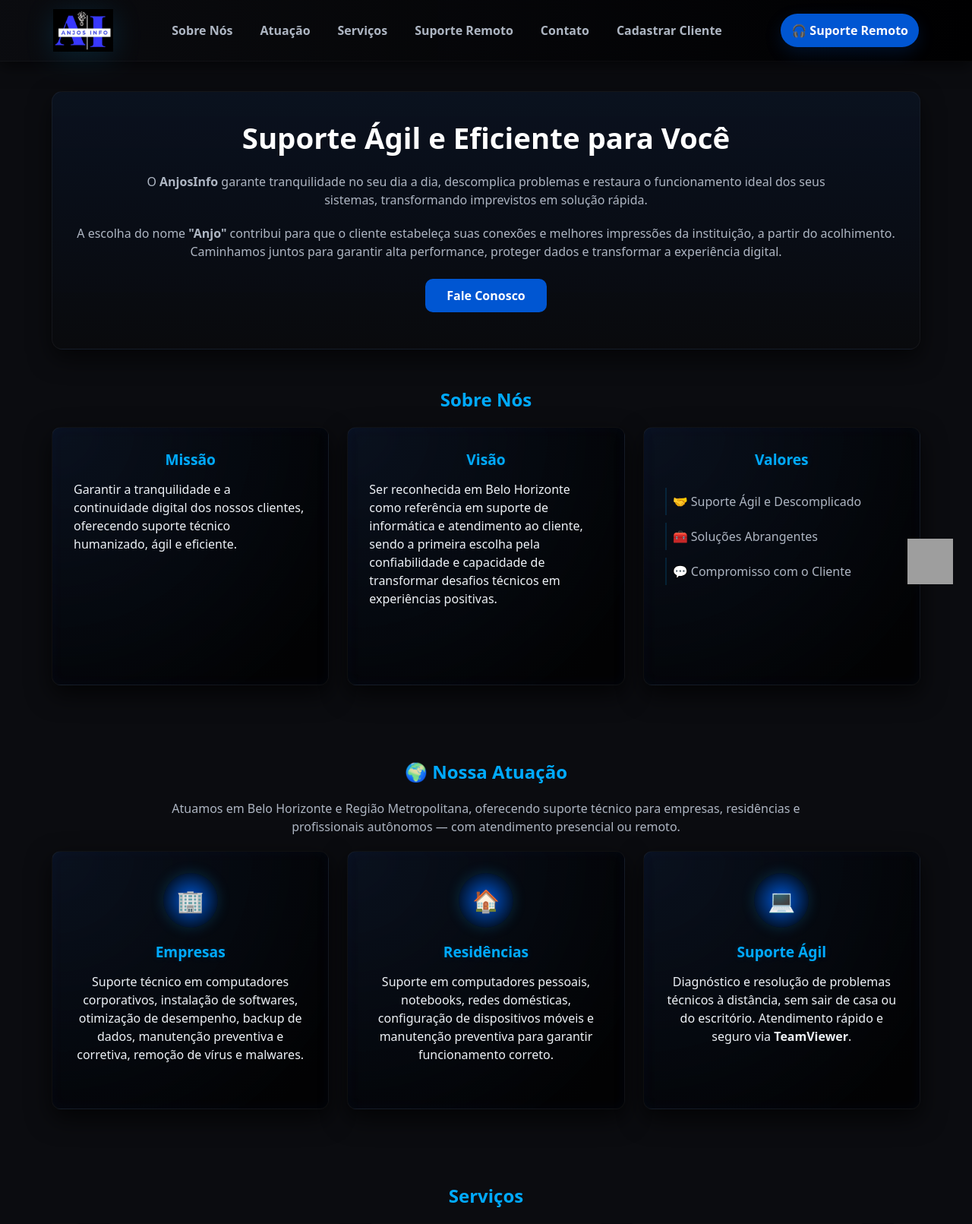
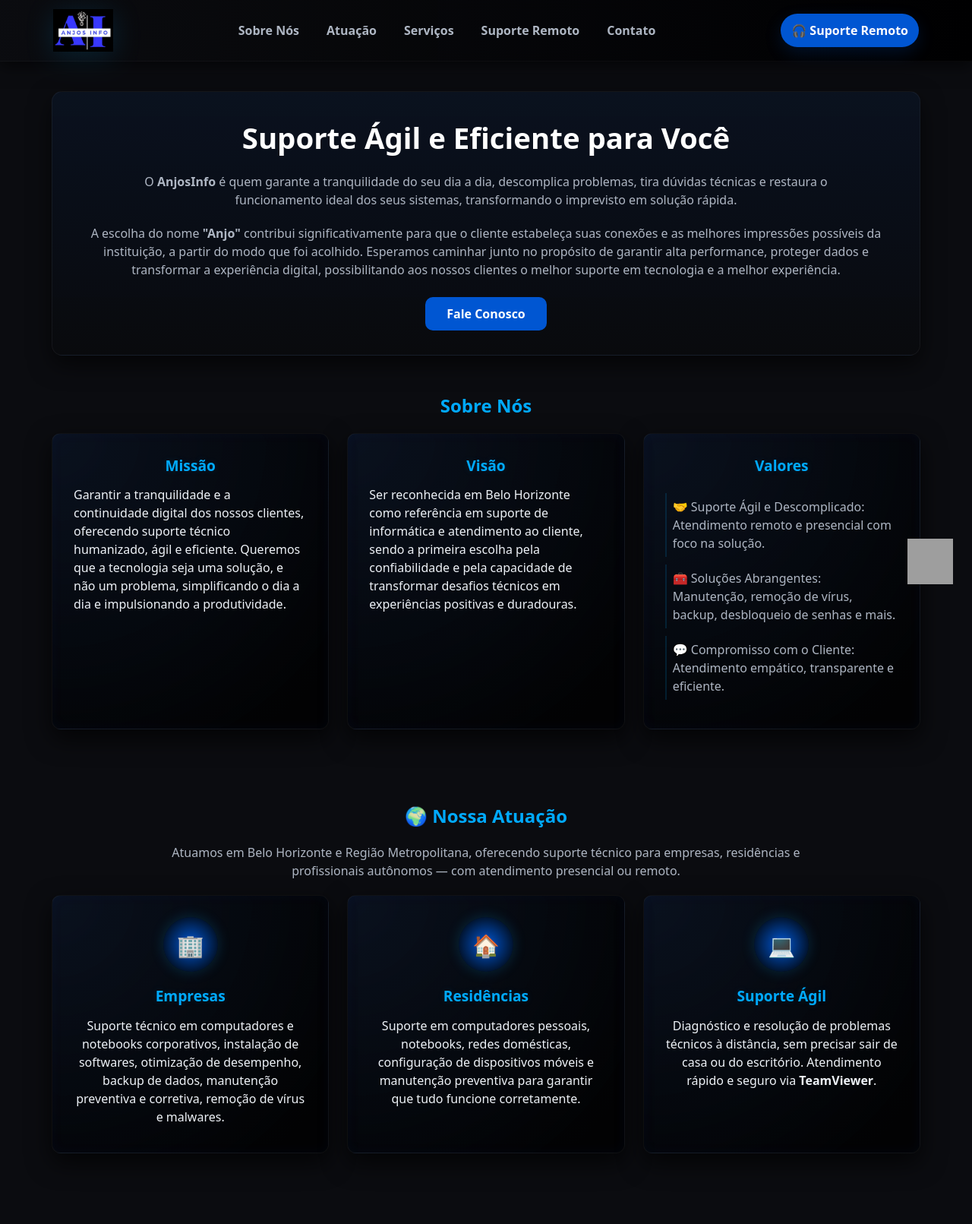
Before and after one commit to Anjosinfo/info-anjos-site, a Flask app: page / in a window 1280 px wide. Shown: the top 1611 px of the page at 76% size. Run offline with Flask 3, Linux system fonts and the light colour scheme; grey boxes are pictures that could not be loaded.

Commit message:
Atualização no site

```diff
--- a/app.py
+++ b/app.py
@@ -4,7 +4,7 @@ import sqlite3
 app = Flask(__name__)
 app.secret_key = 'secret123'
 
-# Criar banco
+# Inicializa banco de dados
 def init_db():
     conn = sqlite3.connect('clientes.db')
     cursor = conn.cursor()
@@ -25,12 +25,6 @@ init_db()
 def index():
     return render_template('index.html')
 
-# Página de cadastro
-@app.route('/cadastrar-cliente')
-def cadastrar_cliente_page():
-    return render_template('cadastro.html')
-
-# Receber cadastro
 @app.route('/cadastrar', methods=['POST'])
 def cadastrar():
     nome = request.form.get('nome')
@@ -38,9 +32,11 @@ def cadastrar():
     email = request.form.get('email')
     if not nome or not telefone or not email:
         return jsonify({"status":"erro","mensagem":"Preencha todos os campos"}), 400
+
     conn = sqlite3.connect('clientes.db')
     cursor = conn.cursor()
-    cursor.execute('INSERT INTO clientes (nome, telefone, email) VALUES (?, ?, ?)', (nome, telefone, email))
+    cursor.execute('INSERT INTO clientes (nome, telefone, email) VALUES (?, ?, ?)',
+                   (nome, telefone, email))
     conn.commit()
     conn.close()
     return jsonify({"status":"sucesso","mensagem":f"Cliente {nome} cadastrado com sucesso!"})
--- a/templates/index.html
+++ b/templates/index.html
@@ -165,7 +165,6 @@
           <li><a href="#servicos">Serviços</a></li>
           <li><a href="#suporte-remoto">Suporte Remoto</a></li>
           <li><a href="#contato">Contato</a></li>
-          <li><a href="/cadastrar-cliente">Cadastrar Cliente</a></li>
         </ul>
       </nav>
       <div class="nav-actions">
@@ -181,10 +180,10 @@
         <div class="card">
           <h1>Suporte Ágil e Eficiente para Você</h1>
           <p class="lead">
-            O <strong>AnjosInfo</strong> garante tranquilidade no seu dia a dia, descomplica problemas e restaura o funcionamento ideal dos seus sistemas, transformando imprevistos em solução rápida.
+            O <strong>AnjosInfo</strong> é quem garante a tranquilidade do seu dia a dia, descomplica problemas, tira dúvidas técnicas e restaura o funcionamento ideal dos seus sistemas, transformando o imprevisto em solução rápida.
           </p>
           <p>
-            A escolha do nome <strong>"Anjo"</strong> contribui para que o cliente estabeleça suas conexões e melhores impressões da instituição, a partir do acolhimento. Caminhamos juntos para garantir alta performance, proteger dados e transformar a experiência digital.
+            A escolha do nome <strong>"Anjo"</strong> contribui significativamente para que o cliente estabeleça suas conexões e as melhores impressões possíveis da instituição, a partir do modo que foi acolhido. Esperamos caminhar junto no propósito de garantir alta performance, proteger dados e transformar a experiência digital, possibilitando aos nossos clientes o melhor suporte em tecnologia e a melhor experiência.
           </p>
           <div class="actions"><a class="btn-primary" href="#contato">Fale Conosco</a></div>
         </div>
@@ -197,18 +196,18 @@
       <div class="grid">
         <article class="card">
           <h3>Missão</h3>
-          <p>Garantir a tranquilidade e a continuidade digital dos nossos clientes, oferecendo suporte técnico humanizado, ágil e eficiente.</p>
+          <p>Garantir a tranquilidade e a continuidade digital dos nossos clientes, oferecendo suporte técnico humanizado, ágil e eficiente. Queremos que a tecnologia seja uma solução, e não um problema, simplificando o dia a dia e impulsionando a produtividade.</p>
         </article>
         <article class="card">
           <h3>Visão</h3>
-          <p>Ser reconhecida em Belo Horizonte como referência em suporte de informática e atendimento ao cliente, sendo a primeira escolha pela confiabilidade e capacidade de transformar desafios técnicos em experiências positivas.</p>
+          <p>Ser reconhecida em Belo Horizonte como referência em suporte de informática e atendimento ao cliente, sendo a primeira escolha pela confiabilidade e pela capacidade de transformar desafios técnicos em experiências positivas e duradouras.</p>
         </article>
         <article class="card">
           <h3>Valores</h3>
           <ul class="service-list">
-            <li>🤝 Suporte Ágil e Descomplicado</li>
-            <li>🧰 Soluções Abrangentes</li>
-            <li>💬 Compromisso com o Cliente</li>
+            <li>🤝 Suporte Ágil e Descomplicado: Atendimento remoto e presencial com foco na solução.</li>
+            <li>🧰 Soluções Abrangentes: Manutenção, remoção de vírus, backup, desbloqueio de senhas e mais.</li>
+            <li>💬 Compromisso com o Cliente: Atendimento empático, transparente e eficiente.</li>
           </ul>
         </article>
       </div>
@@ -222,17 +221,17 @@
         <div class="card" style="text-align:center">
           <div class="icon-circle">🏢</div>
           <h3>Empresas</h3>
-          <p>Suporte técnico em computadores corporativos, instalação de softwares, otimização de desempenho, backup de dados, manutenção preventiva e corretiva, remoção de vírus e malwares.</p>
+          <p>Suporte técnico em computadores e notebooks corporativos, instalação de softwares, otimização de desempenho, backup de dados, manutenção preventiva e corretiva, remoção de vírus e malwares.</p>
         </div>
         <div class="card" style="text-align:center">
           <div class="icon-circle">🏠</div>
           <h3>Residências</h3>
-          <p>Suporte em computadores pessoais, notebooks, redes domésticas, configuração de dispositivos móveis e manutenção preventiva para garantir funcionamento correto.</p>
+          <p>Suporte em computadores pessoais, notebooks, redes domésticas, configuração de dispositivos móveis e manutenção preventiva para garantir que tudo funcione corretamente.</p>
         </div>
         <div class="card" style="text-align:center">
           <div class="icon-circle">💻</div>
           <h3>Suporte Ágil</h3>
-          <p>Diagnóstico e resolução de problemas técnicos à distância, sem sair de casa ou do escritório. Atendimento rápido e seguro via <strong>TeamViewer</strong>.</p>
+          <p>Diagnóstico e resolução de problemas técnicos à distância, sem precisar sair de casa ou do escritório. Atendimento rápido e seguro via <strong>TeamViewer</strong>.</p>
         </div>
       </div>
     </section>
```
